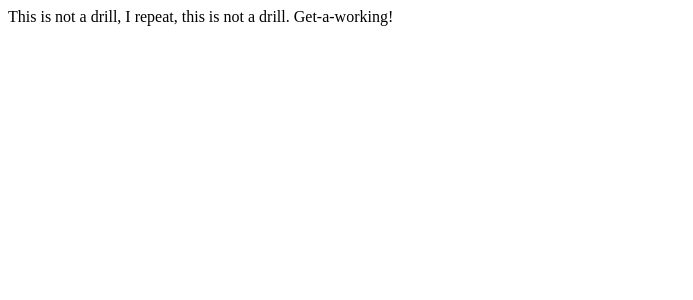
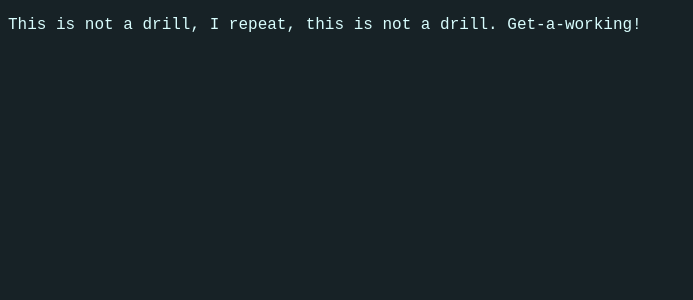
Before and after one commit to Javernus/ContentDB, a PHP site: page / in a window 1280 px wide. Shown: the top 300 px of the page, without its empty margins (0-693 px from the left). Run offline with PHP 8.4, Linux system fonts and the light colour scheme.

Commit message:
chore(css, fonts): Adds css variables and fonts.

```diff
--- a/index.php
+++ b/index.php
@@ -5,8 +5,11 @@
     <meta http-equiv="X-UA-Compatible" content="IE=edge" />
     <meta name="viewport" content="width=device-width, initial-scale=1.0" />
     <title>ContentDB</title>
+
+    <link href="theme/colours.css" rel="stylesheet">
+    <link href="theme/main.css" rel="stylesheet">
   </head>
   <body>
-    This is not a drill, I repeat, this is not a drill. Get-a-working!
+    <p>This is not a drill, I repeat, this is not a drill. Get-a-working!</p>
   </body>
 </html>
--- /dev/null
+++ b/theme/colours.css
@@ -0,0 +1,19 @@
+:root {
+  --neutral-1: #B3C9D1ff;
+  --neutral-2: #456773ff;
+  --neutral-3: #2E444Dff;
+  --neutral-4: #172226ff;
+  --neutral-5: #080B0Dff;
+  --neutral-main: var(--neutral-4);
+
+  --primary-1: #8DB2B9ff;
+  --primary-2: #6798A2ff;
+  --primary-3: #55828bff;
+  --primary-4: #466A72ff;
+  --primary-5: #2F474Cff;
+  --primary-main: var(--primary-3);
+
+  --text-colour: #D8FDFDff;
+
+  --signal: #B54E2Cff;
+}
--- /dev/null
+++ b/theme/main.css
@@ -0,0 +1,34 @@
+@font-face {
+  font-family: 'Courier New', Courier, monospace;
+  src: url(Courier\ New.ttf);
+  font-weight: normal;
+  font-style: normal;
+}
+
+@font-face {
+  font-family: 'Courier New', Courier, monospace;
+  src: url(Courier\ New\ Bold.ttf);
+  font-weight: bold;
+  font-style: normal;
+}
+@font-face {
+  font-family: 'Courier New', Courier, monospace;
+  src: url(Courier\ New\ Italic.ttf);
+  font-weight: normal;
+  font-style: italic;
+}
+@font-face {
+  font-family: 'Courier New', Courier, monospace;
+  src: url(Courier\ New\ Bold\ Italic.ttf);
+  font-weight: bold;
+  font-style: italic;
+}
+
+body {
+  background-color: var(--neutral-main);
+  font-family: 'Courier New', Courier, monospace;
+}
+
+p {
+  color: var(--text-colour);
+}
```
Also changed, not shown: theme/Courier New Bold Italic.ttf (added), theme/Courier New Bold.ttf (added), theme/Courier New Italic.ttf (added), theme/Courier New.ttf (added).
